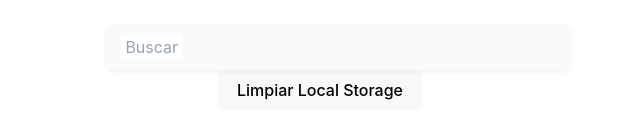
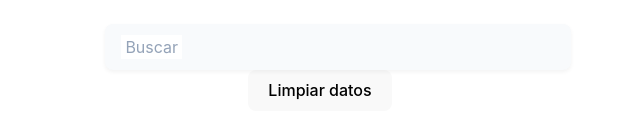
Before and after one commit to alicedev94/vue-barcode-qr-scan, a Vue app: page /#/ in a window 1280 px wide. Shown: the part 444-582 px from the top of the page, without its empty margins (320-960 px from the left). Built offline with nearby package versions, Linux system fonts and the light colour scheme.

Commit message:
module for mannger check

```diff
--- a/src/router/index.js
+++ b/src/router/index.js
@@ -24,6 +24,7 @@ const routes = [
             if (token === 'admin') {
                 next();
             } else {
+                alert('No tienes permisos para acceder a este módulo');
                 next({ name: 'Home' });
             }
         }
--- a/src/views/Home.vue
+++ b/src/views/Home.vue
@@ -31,7 +31,7 @@
   </div>
 
   <button @click="clearLocalStorage">
-    Limpiar Local Storage
+    Limpiar datos
   </button>
 </template>
 
```
